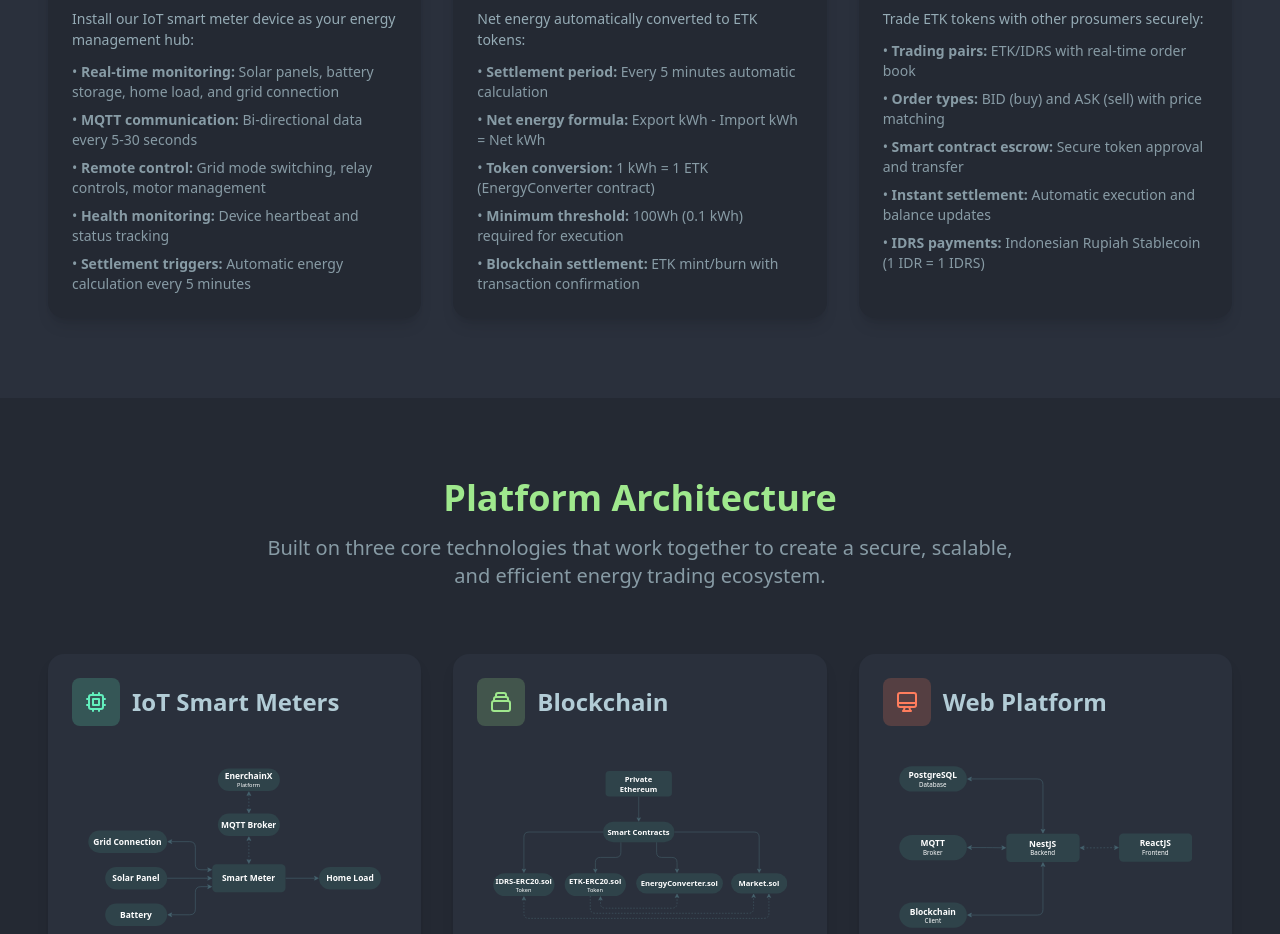
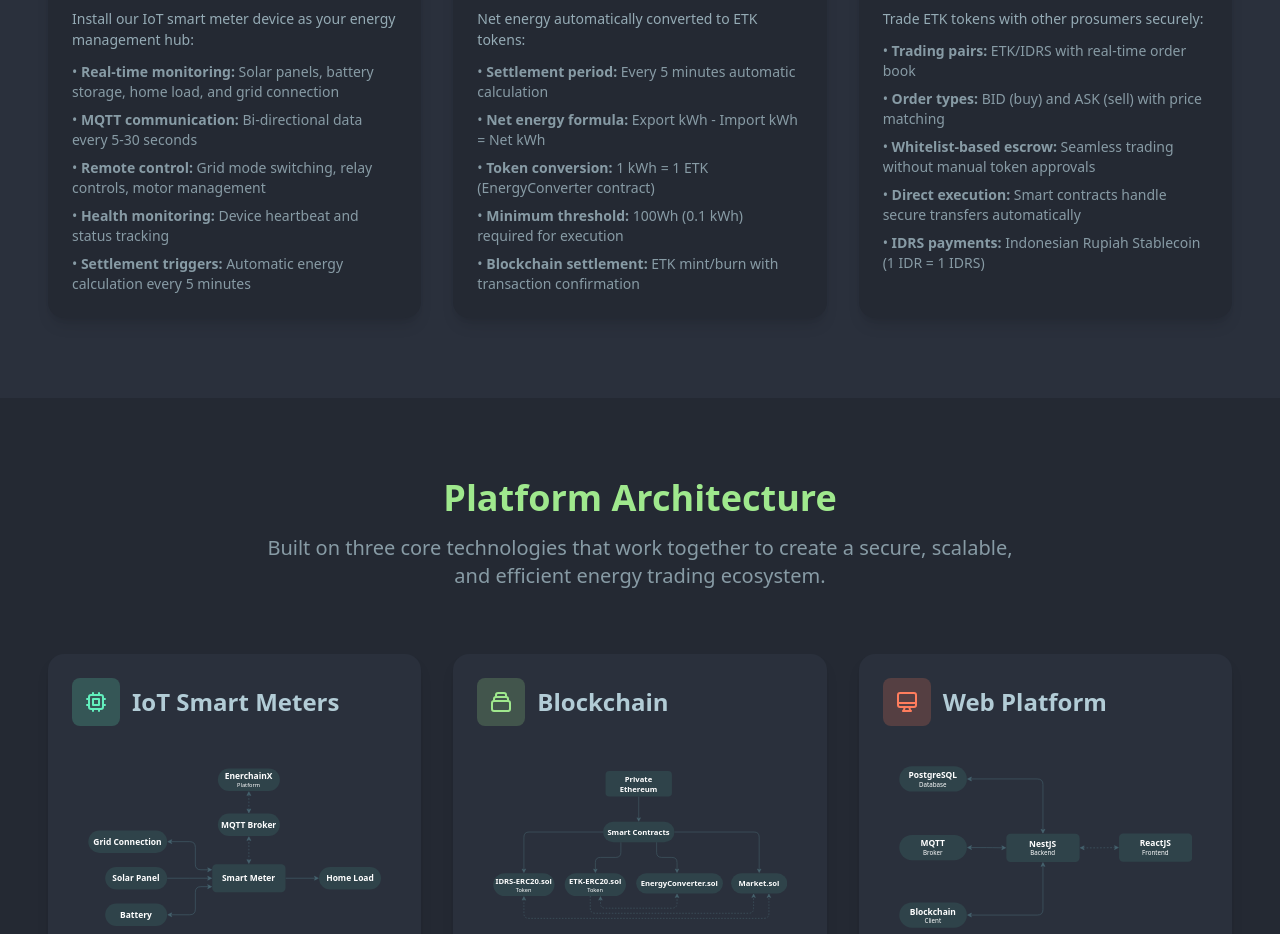
Before and after one commit to p2p-energy-trading/frontend, a React (Vite) app: page / in a window 1280 px wide. Shown: the part 1300-2234 px from the top of the page. Built offline with nearby package versions, Linux system fonts and the light colour scheme; no server answers.

Commit message:
feat: Bump version to 1.0.5 in package.json and update Homepage component descriptions for clarity

```diff
--- a/package.json
+++ b/package.json
@@ -1,7 +1,7 @@
 {
   "name": "p2p-energy-trading",
   "private": true,
-  "version": "1.0.4",
+  "version": "1.0.5",
   "type": "module",
   "scripts": {
     "dev": "vite",
--- a/src/pages/Home/Homepage.jsx
+++ b/src/pages/Home/Homepage.jsx
@@ -184,12 +184,12 @@ const Homepage = () => {
                       with price matching
                     </li>
                     <li>
-                      • <strong>Smart contract escrow:</strong> Secure token
-                      approval and transfer
+                      • <strong>Whitelist-based escrow:</strong> Seamless
+                      trading without manual token approvals
                     </li>
                     <li>
-                      • <strong>Instant settlement:</strong> Automatic execution
-                      and balance updates
+                      • <strong>Direct execution:</strong> Smart contracts
+                      handle secure transfers automatically
                     </li>
                     <li>
                       • <strong>IDRS payments:</strong> Indonesian Rupiah
```
